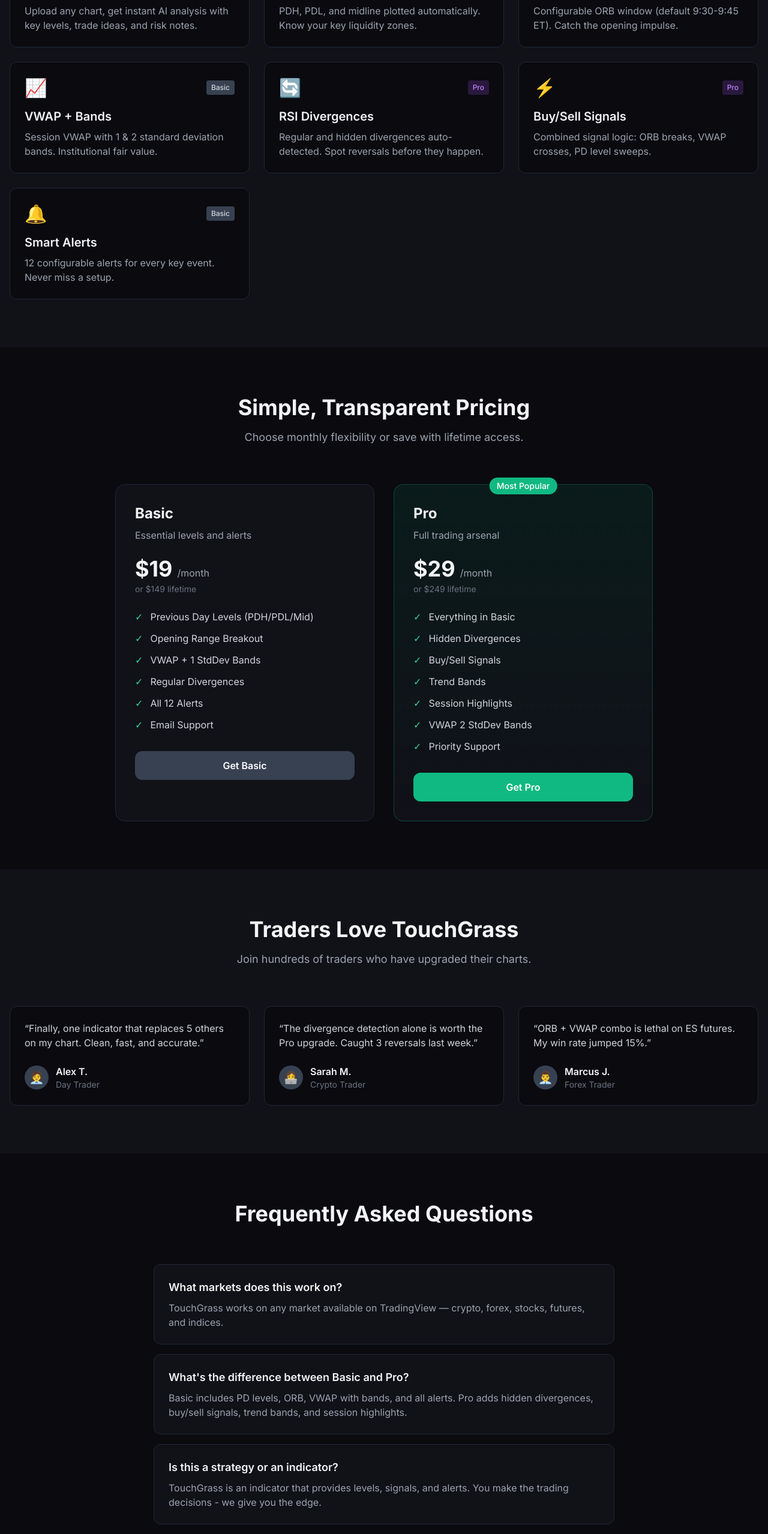
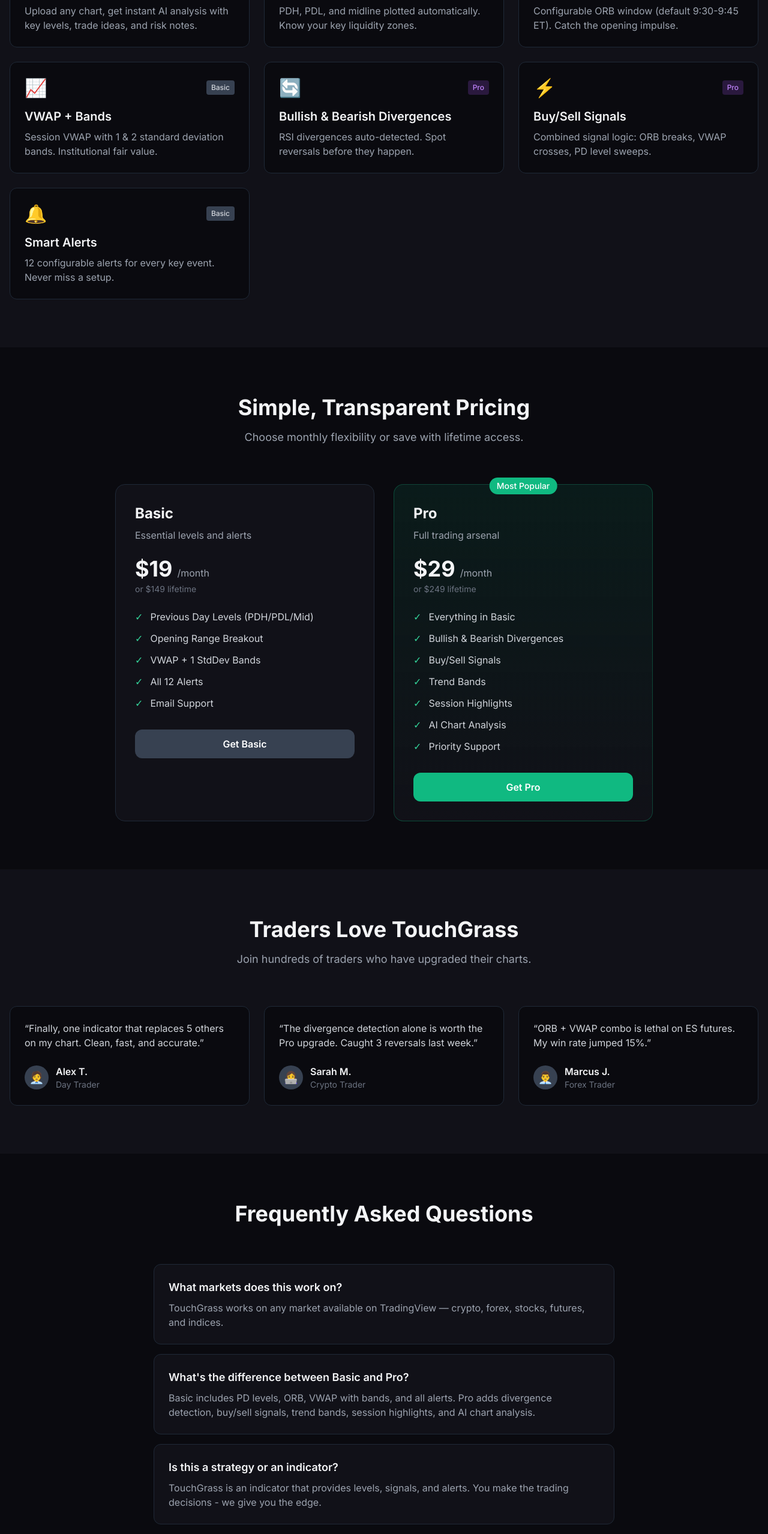
Before and after one commit to RuckVibeCodes/touchgrass-indicator, a Next.js app: page / in a window 1280 px wide. Shown: the part 1536-4093 px from the top of the page at 60% size. Built offline with nearby package versions, Linux system fonts and the light colour scheme.

Commit message:
Update tiers: divergences are Pro-only, add AI to Pro list

```diff
--- a/src/app/page.tsx
+++ b/src/app/page.tsx
@@ -29,8 +29,8 @@
   },
   {
     icon: "🔄",
-    title: "RSI Divergences",
-    description: "Regular and hidden divergences auto-detected. Spot reversals before they happen.",
+    title: "Bullish & Bearish Divergences",
+    description: "RSI divergences auto-detected. Spot reversals before they happen.",
     tier: "Pro"
   },
   {
@@ -75,7 +75,7 @@
   },
   {
     q: "What's the difference between Basic and Pro?",
-    a: "Basic includes PD levels, ORB, VWAP with bands, and all alerts. Pro adds hidden divergences, buy/sell signals, trend bands, and session highlights."
+    a: "Basic includes PD levels, ORB, VWAP with bands, and all alerts. Pro adds divergence detection, buy/sell signals, trend bands, session highlights, and AI chart analysis."
   },
   {
     q: "Is this a strategy or an indicator?",
@@ -243,7 +243,6 @@
                   "Previous Day Levels (PDH/PDL/Mid)",
                   "Opening Range Breakout",
                   "VWAP + 1 StdDev Bands",
-                  "Regular Divergences",
                   "All 12 Alerts",
                   "Email Support"
                 ].map((item, i) => (
@@ -277,11 +276,11 @@
               <ul className="space-y-3 mb-8">
                 {[
                   "Everything in Basic",
-                  "Hidden Divergences",
+                  "Bullish & Bearish Divergences",
                   "Buy/Sell Signals",
                   "Trend Bands",
                   "Session Highlights",
-                  "VWAP 2 StdDev Bands",
+                  "AI Chart Analysis",
                   "Priority Support"
                 ].map((item, i) => (
                   <li key={i} className="flex items-center gap-3">
```
